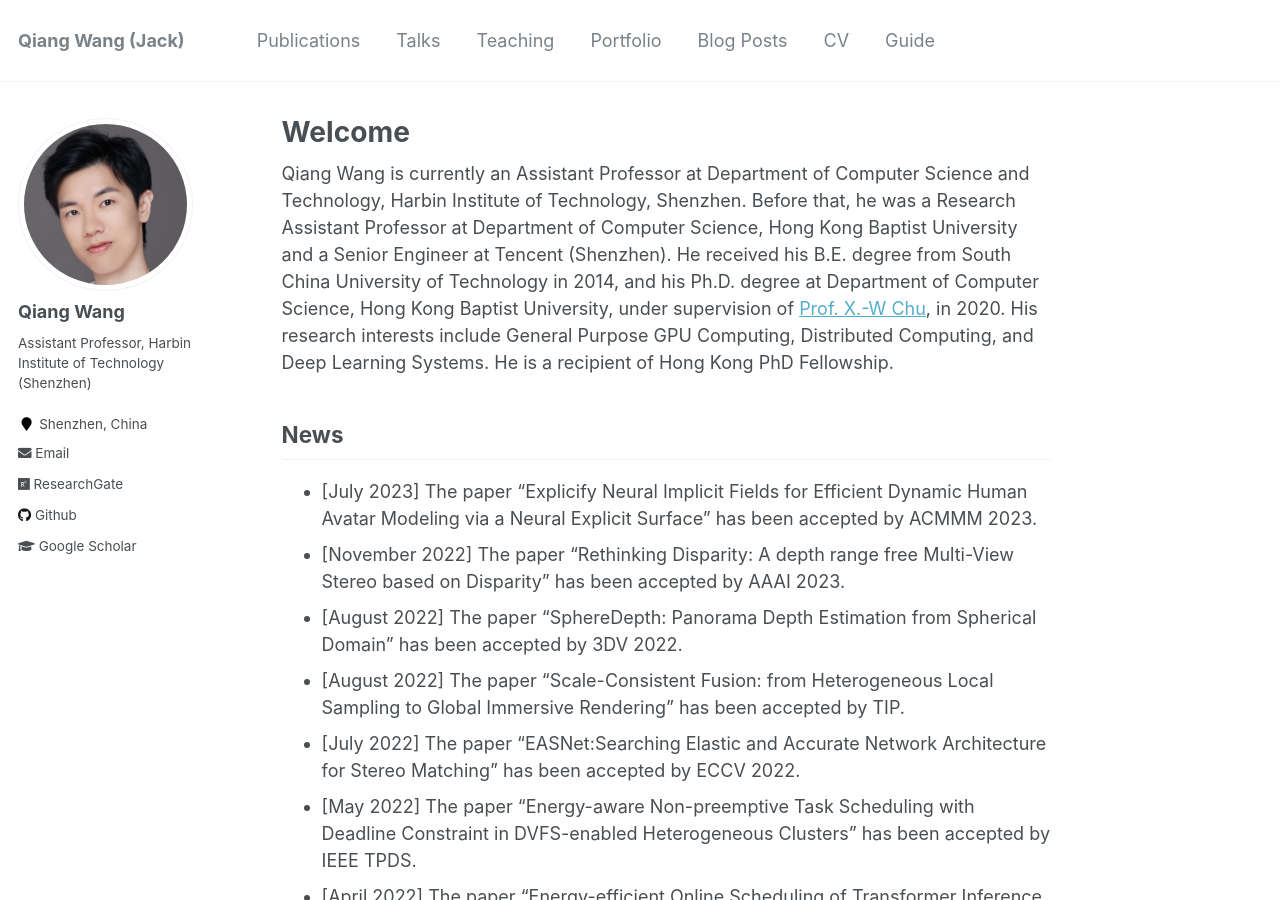
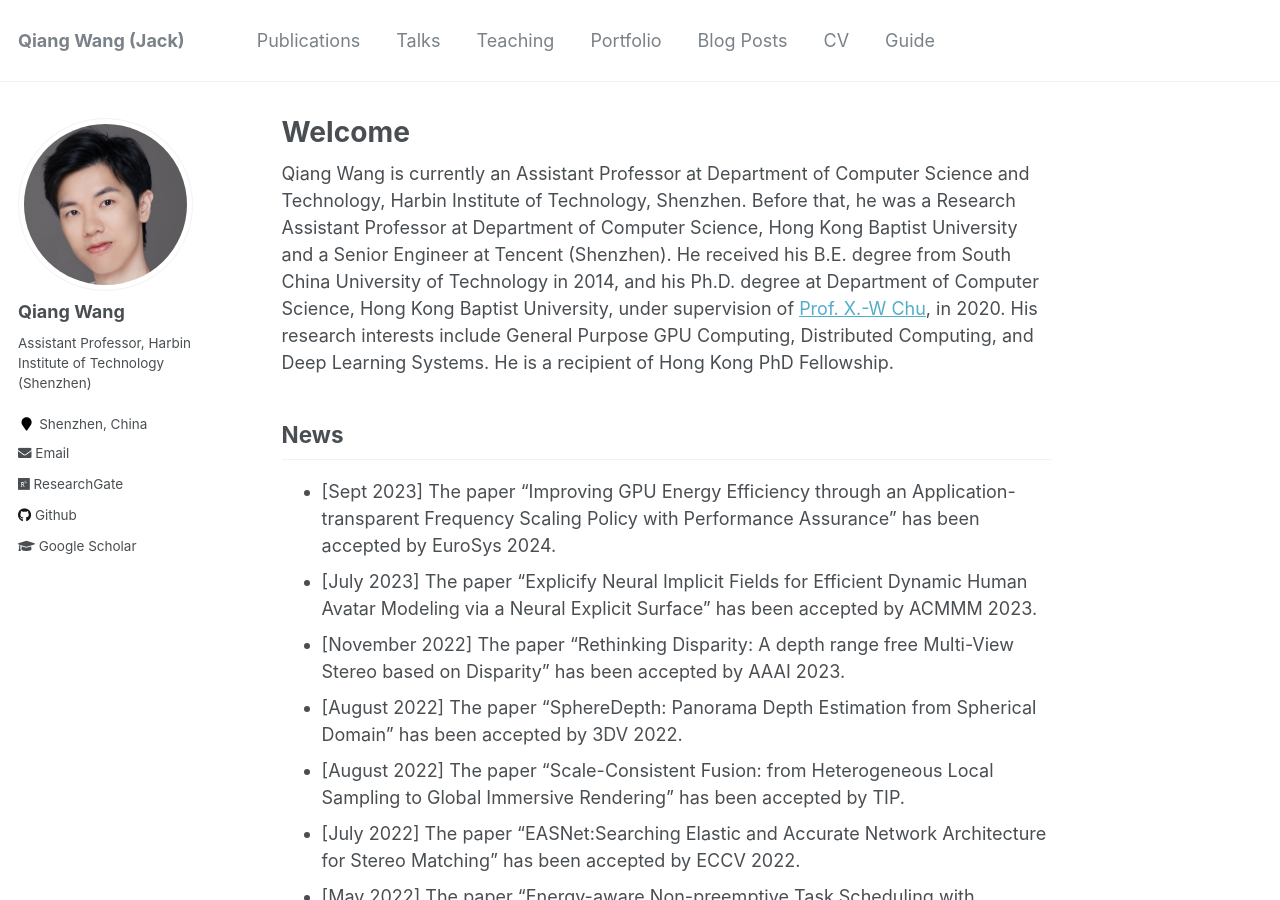
Before and after one commit to blackjack2015/blackjack2015.github.io, a Jekyll site: the page built from _pages/about.md, in a window 1280 px wide and 900 px high. Built offline with Jekyll 4.4.1, drawn with Linux system fonts in a browser that asks for light colours.

Commit message:
Update about.md

```diff
--- a/_pages/about.md
+++ b/_pages/about.md
@@ -12,6 +12,7 @@ redirect_from:
 Qiang Wang is currently an Assistant Professor at Department of Computer Science and Technology, Harbin Institute of Technology, Shenzhen. Before that, he was a Research Assistant Professor at Department of Computer Science, Hong Kong Baptist University and a Senior Engineer at Tencent (Shenzhen). He received his B.E. degree from South China University of Technology in 2014, and his Ph.D. degree at Department of Computer Science, Hong Kong Baptist University, under supervision of [Prof. X.-W Chu](https://sites.google.com/view/chuxiaowen), in 2020. His research interests include General Purpose GPU Computing, Distributed Computing, and Deep Learning Systems. He is a recipient of Hong Kong PhD Fellowship.
 
 ## News
++ \[Sept 2023\] The paper "Improving GPU Energy Efficiency through an Application-transparent Frequency Scaling Policy with Performance Assurance" has been accepted by EuroSys 2024.
 + \[July 2023\] The paper "Explicify Neural Implicit Fields for Efficient Dynamic Human Avatar Modeling via a Neural Explicit Surface" has been accepted by ACMMM 2023.
 + \[November 2022\] The paper “Rethinking Disparity: A depth range free Multi-View Stereo based on Disparity” has been accepted by AAAI 2023.
 + \[August 2022\] The paper “SphereDepth: Panorama Depth Estimation from Spherical Domain” has been accepted by 3DV 2022.
```
